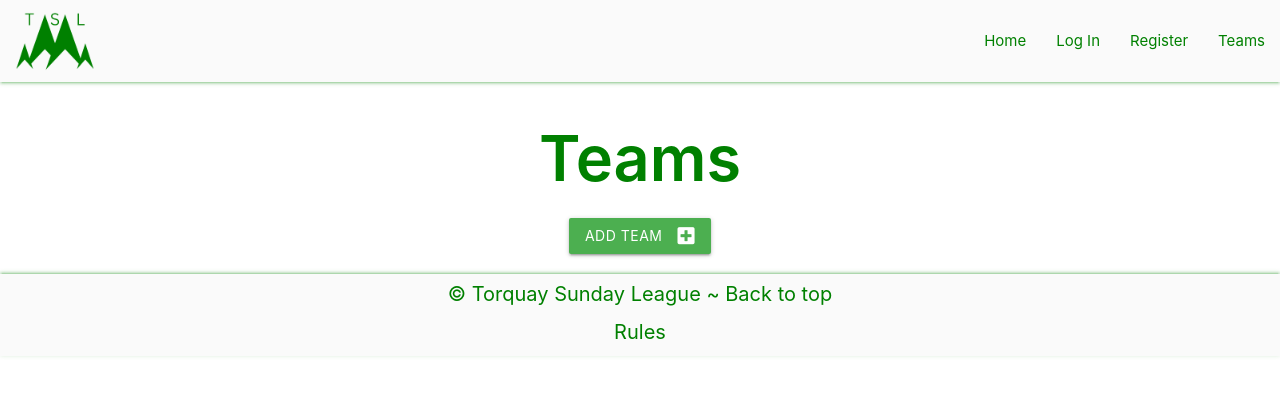
After one commit to ryanmcnally93/project-three-torquay-sunday-league, a Flask app: page /teams in a window 1280 px wide. The commit adds this page. Shown: the top 396 px of the page. Run offline with Flask 3, Linux system fonts and the light colour scheme.

Commit message:
Add teams & add_team.html's to routes

```diff
--- a/torquay_sunday_league/routes.py
+++ b/torquay_sunday_league/routes.py
@@ -6,3 +6,13 @@ from torquay_sunday_league.models import Team, Player
 @app.route("/")
 def home():
     return render_template("index.html")
+
+
+@app.route("/teams")
+def teams():
+    return render_template("teams.html")
+
+
+@app.route("/add_team", methods=["GET", "POST"])
+def add_team():
+    return render_template("add_team.html")
--- /dev/null
+++ b/torquay_sunday_league/templates/add_team.html
@@ -0,0 +1,6 @@
+{% extends "base.html" %}
+{% block content %}
+
+<h1 class="main-heading">Add Team</h1>
+
+{% endblock %}
--- a/torquay_sunday_league/templates/base.html
+++ b/torquay_sunday_league/templates/base.html
@@ -25,7 +25,7 @@
             <li><a href="{{ url_for('home') }}">Home</a></li>
             <li><a href="#">Log In</a></li>
             <li><a href="#">Register</a></li>
-            <li><a href="#">Teams</a></li>
+            <li><a href="{{ url_for('teams') }}">Teams</a></li>
           </ul>
         </div>
       </nav>
@@ -35,7 +35,7 @@
         <li><a href="{{ url_for('home') }}">Home</a></li>
         <li><a href="#">Log In</a></li>
         <li><a href="#">Register</a></li>
-        <li><a href="#">Teams</a></li>
+        <li><a href="{{ url_for('teams') }}">Teams</a></li>
       </ul>
 
       {% block content %}
--- /dev/null
+++ b/torquay_sunday_league/templates/teams.html
@@ -0,0 +1,14 @@
+{% extends "base.html" %}
+{% block content %}
+
+<h1 class="main-heading">Teams</h1>
+
+<div class="row">
+    <div class="col s12 center-align">
+        <a href="{{ url_for('add_team') }}" class="btn green">
+            Add Team <i class="fas fa-plus-square right"></i>
+        </a>
+    </div>
+</div>
+
+{% endblock %}
```
